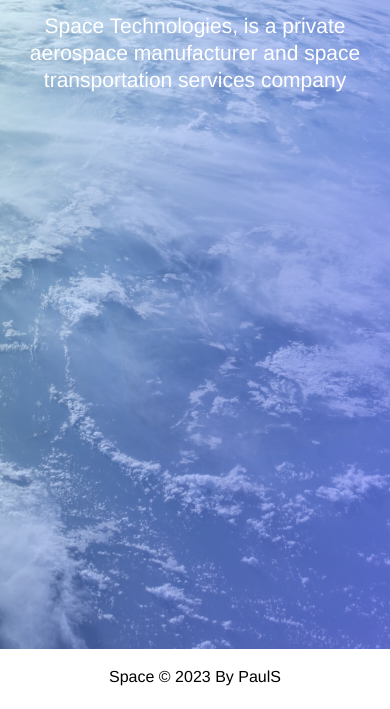
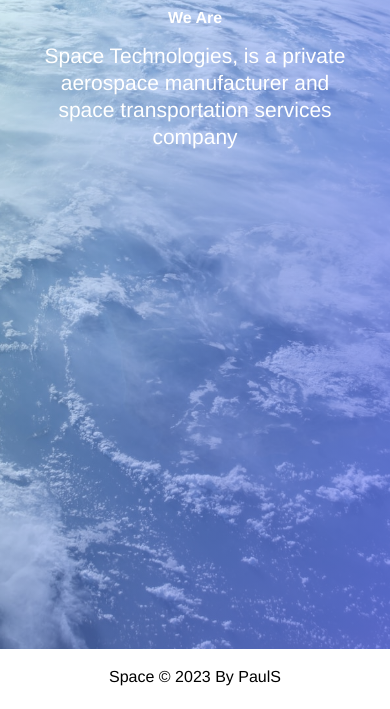
Before and after one commit to Paulskr/Nasa-Repositories-AngularJs, a website: page index.html in a window 390 px wide. Shown: the part 425-1134 px from the top of the page. Drawn offline with nearby package versions, Linux system fonts and the light colour scheme; some packages are replaced by stand-ins of ours.

Commit message:
some responsive fixes

```diff
--- a/less/design.less
+++ b/less/design.less
@@ -251,14 +251,13 @@ footer {
     	}
     }
     #main_content {
-    	.jumbotron {
-				margin: 0;
-				padding: 0;
-			}
 			.main_section, .contr_section, .repo_section  {
 				h1 {
 					font-size: 40px;
 				}
+			}
+			#main_content .main_section .jumbotron {
+			    background: none;
 			}
 			.repo_section {
 				.page-header {
```
Also changed, not shown: css/design.css, 1 other file.
